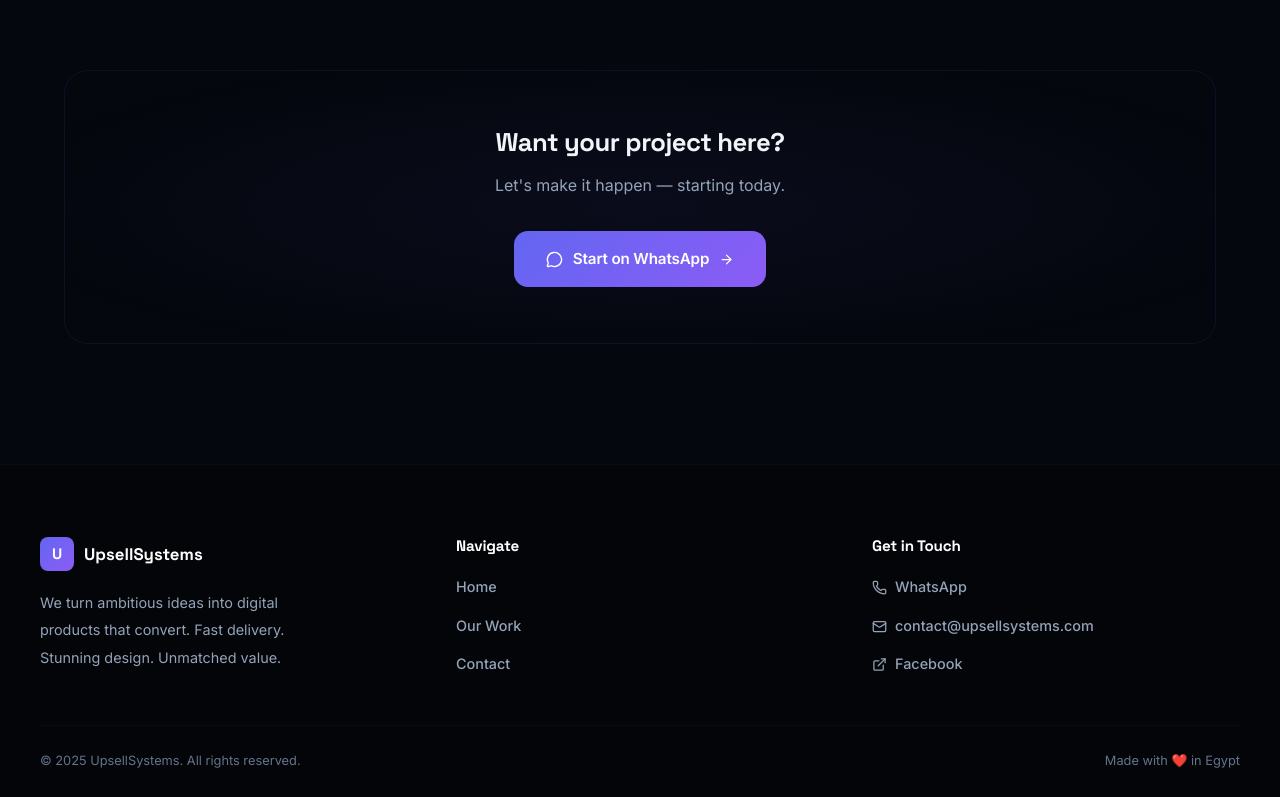
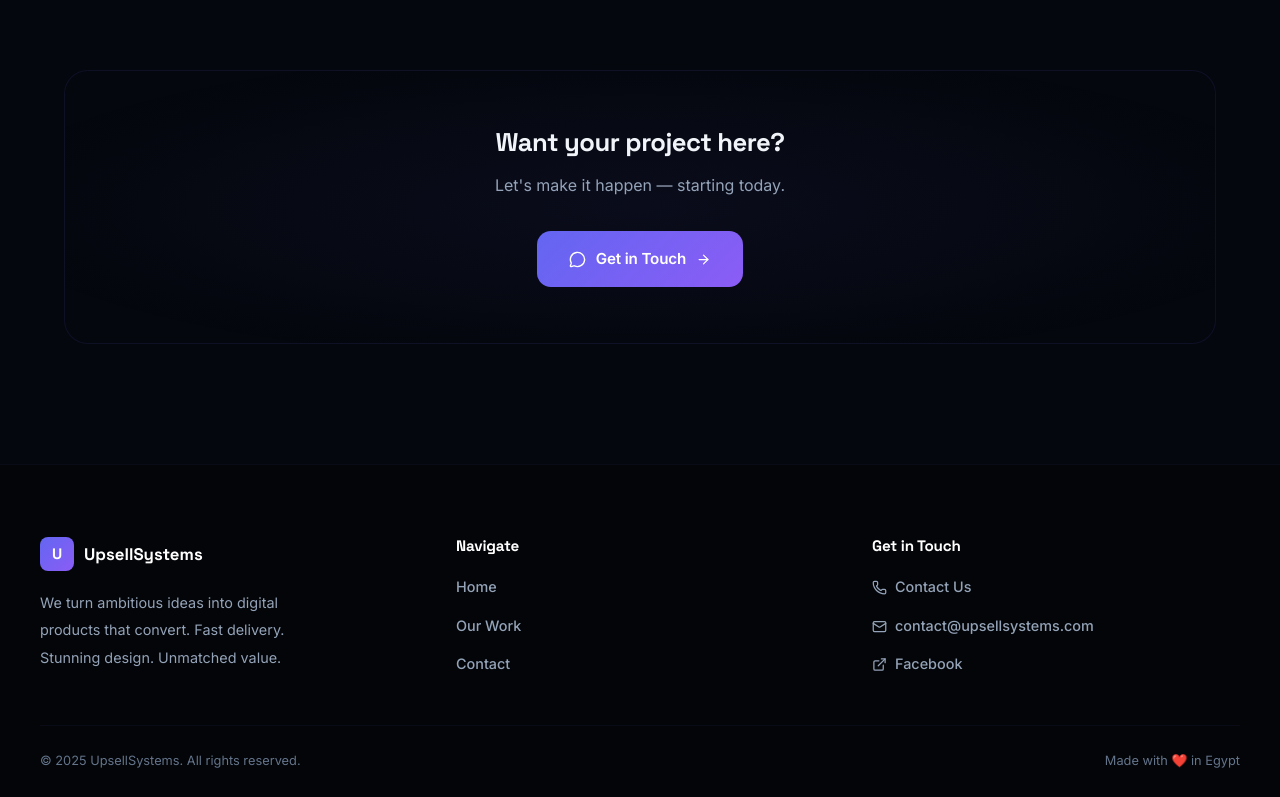
Before and after one commit to mustafaexce-creator/Upsellsystems, a React (Vite) app: page /portfolio in a window 1280 px wide. Shown: the part 1588-2385 px from the top of the page. Built offline with nearby package versions, Linux system fonts and the light colour scheme.

Commit message:
Remove WhatsApp, replace all CTAs with contact form links

```diff
--- a/src/App.jsx
+++ b/src/App.jsx
@@ -1,7 +1,6 @@
 import { Routes, Route } from 'react-router-dom'
 import Navbar from './components/Navbar'
 import Footer from './components/Footer'
-import WhatsAppFloat from './components/WhatsAppFloat'
 import HomePage from './pages/HomePage'
 import PortfolioPage from './pages/PortfolioPage'
 import ContactPage from './pages/ContactPage'
@@ -21,7 +20,6 @@ function App() {
         </Routes>
       </main>
       <Footer />
-      <WhatsAppFloat />
     </>
   )
 }
--- a/src/components/Footer.jsx
+++ b/src/components/Footer.jsx
@@ -32,9 +32,9 @@ export default function Footer() {
         <div>
           <h4 style={{ fontWeight: 700, fontSize: '0.95rem', marginBottom: '20px', color: 'white', letterSpacing: '-0.01em' }}>Get in Touch</h4>
           <div style={{ display: 'flex', flexDirection: 'column', gap: '14px' }}>
-            <a href="https://wa.me/201234567890" target="_blank" rel="noopener noreferrer" className="nav-link" style={{ display: 'flex', alignItems: 'center', gap: '8px' }}>
-              <Phone size={15} /> WhatsApp
-            </a>
+            <Link to="/contact" className="nav-link" style={{ display: 'flex', alignItems: 'center', gap: '8px' }}>
+              <Phone size={15} /> Contact Us
+            </Link>
             <a href="mailto:contact@upsellsystems.com" className="nav-link" style={{ display: 'flex', alignItems: 'center', gap: '8px' }}>
               <Mail size={15} /> contact@upsellsystems.com
             </a>
--- a/src/components/home/CTABanner.jsx
+++ b/src/components/home/CTABanner.jsx
@@ -1,6 +1,6 @@
 import { Link } from 'react-router-dom'
 import useInView from '../../hooks/useInView'
-import { ArrowRight, MessageCircle } from 'lucide-react'
+import { ArrowRight, Send } from 'lucide-react'
 
 export default function CTABanner() {
   const [ref, visible] = useInView()
@@ -19,18 +19,10 @@ export default function CTABanner() {
           Your first consultation is completely free. No pressure, no obligation — just a conversation about what's possible.
         </p>
         <div style={{ display: 'flex', justifyContent: 'center', flexWrap: 'wrap', gap: '16px' }}>
-          <a href="https://wa.me/201234567890" target="_blank" rel="noopener noreferrer" className="cta-button" style={{ padding: '16px 36px', fontSize: '1rem' }}>
-            <span><MessageCircle size={18} /> Chat on WhatsApp <ArrowRight size={16} /></span>
-          </a>
+          <Link to="/contact" className="cta-button" style={{ padding: '16px 36px', fontSize: '1rem' }}>
+            <span><Send size={18} /> Get in Touch <ArrowRight size={16} /></span>
+          </Link>
         </div>
-        <Link to="/contact" style={{
-          color: 'var(--text-muted)', marginTop: '20px', display: 'inline-block', fontSize: '0.9rem',
-          textDecoration: 'none', transition: 'color 0.3s',
-        }}
-          onMouseEnter={e => e.currentTarget.style.color = '#A78BFA'}
-          onMouseLeave={e => e.currentTarget.style.color = 'var(--text-muted)'}>
-          Or fill out our contact form →
-        </Link>
       </div>
     </section>
   )
--- a/src/components/home/Hero.jsx
+++ b/src/components/home/Hero.jsx
@@ -53,9 +53,9 @@ export default function Hero() {
           </p>
 
           <div style={{ display: 'flex', flexWrap: 'wrap', gap: '14px', alignItems: 'center' }}>
-            <a href="https://wa.me/201234567890" target="_blank" rel="noopener noreferrer" className="cta-button">
+            <Link to="/contact" className="cta-button">
               <span>Start Your Project <ArrowRight size={17} /></span>
-            </a>
+            </Link>
             <Link to="/portfolio" className="cta-secondary">
               <Play size={16} /> See Our Work
             </Link>
--- a/src/pages/ContactPage.jsx
+++ b/src/pages/ContactPage.jsx
@@ -97,7 +97,6 @@ export default function ContactPage() {
                 Prefer a quick chat? Pick the channel that works best for you.
               </p>
               {[
-                { icon: Phone, label: 'WhatsApp', value: 'Chat with us now', href: 'https://wa.me/201234567890', color: '#25D366' },
                 { icon: Mail, label: 'Email', value: 'contact@upsellsystems.com', href: 'mailto:contact@upsellsystems.com', color: '#6366F1' },
                 { icon: ExternalLink, label: 'Facebook', value: 'UpsellSystems', href: 'https://facebook.com/UpsellSystems', color: '#1877F2' },
               ].map((item, i) => (
--- a/src/pages/PortfolioPage.jsx
+++ b/src/pages/PortfolioPage.jsx
@@ -79,9 +79,9 @@ export default function PortfolioPage() {
               Want your project here?
             </h3>
             <p style={{ color: 'var(--text-secondary)', marginBottom: '32px', fontSize: '1rem' }}>Let's make it happen — starting today.</p>
-            <a href="https://wa.me/201234567890" target="_blank" rel="noopener noreferrer" className="cta-button">
-              <span><MessageCircle size={17} /> Start on WhatsApp <ArrowRight size={15} /></span>
-            </a>
+            <Link to="/contact" className="cta-button">
+              <span><MessageCircle size={17} /> Get in Touch <ArrowRight size={15} /></span>
+            </Link>
           </div>
         </div>
       </section>
```
